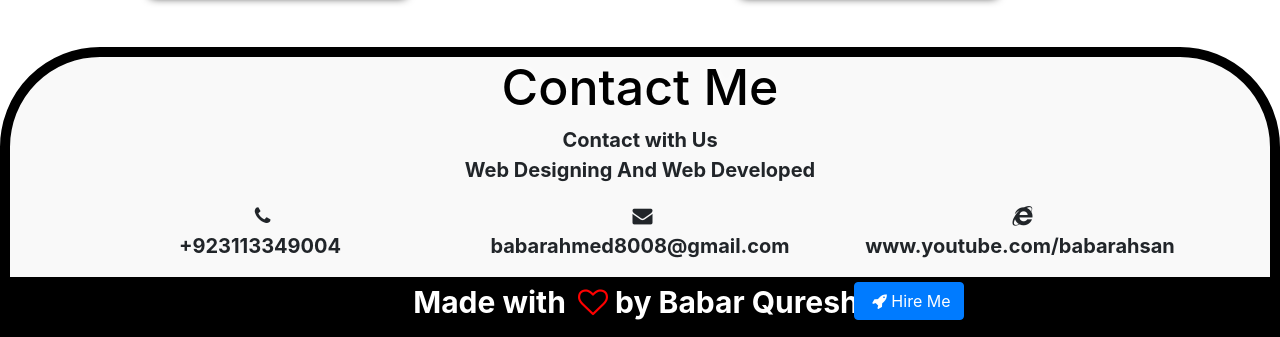
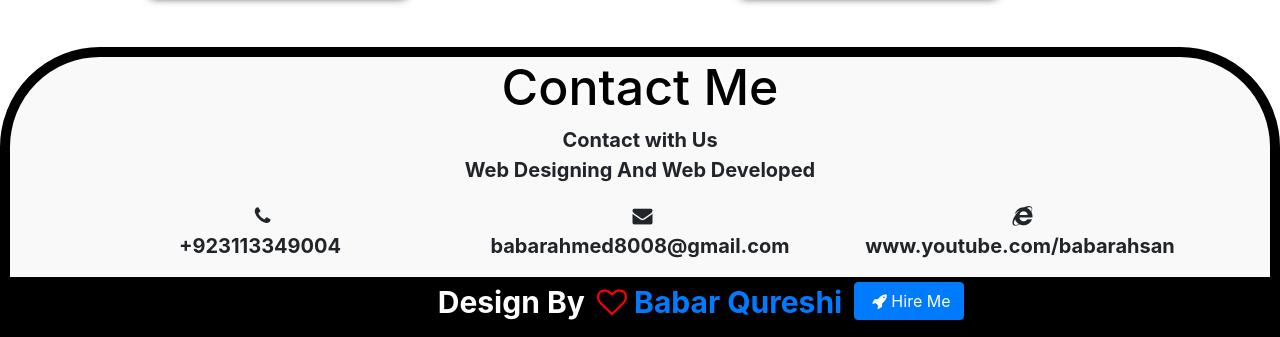
Before and after one commit to Babar-Ahmed/IICT.github.io, a plain HTML site: page index.html in a window 1280 px wide. Shown: the part 2157-2494 px from the top of the page. Drawn offline with nearby package versions, Linux system fonts and the light colour scheme.

Commit message:
link update

```diff
--- a/index.html
+++ b/index.html
@@ -202,7 +202,7 @@ The mission of the IICT is to provide dynamic learning with quality education th
 <button type="button" class="btn btn-primary"><i class="fa fa-rocket" aria-hidden="true"></i> Hire Me </button>
 		</div>
 		<div class="footer text-center">
-			<p>Made with <i class="fa fa-heart-o" aria-hidden="true"> </i> by Babar Qureshi</p>
+			<p>Design By <i class="fa fa-heart-o" aria-hidden="true"> </i> <a href="https://babarqureshi.com" >Babar Qureshi</a> </p>
 		</div>
 		</div>
 
```
